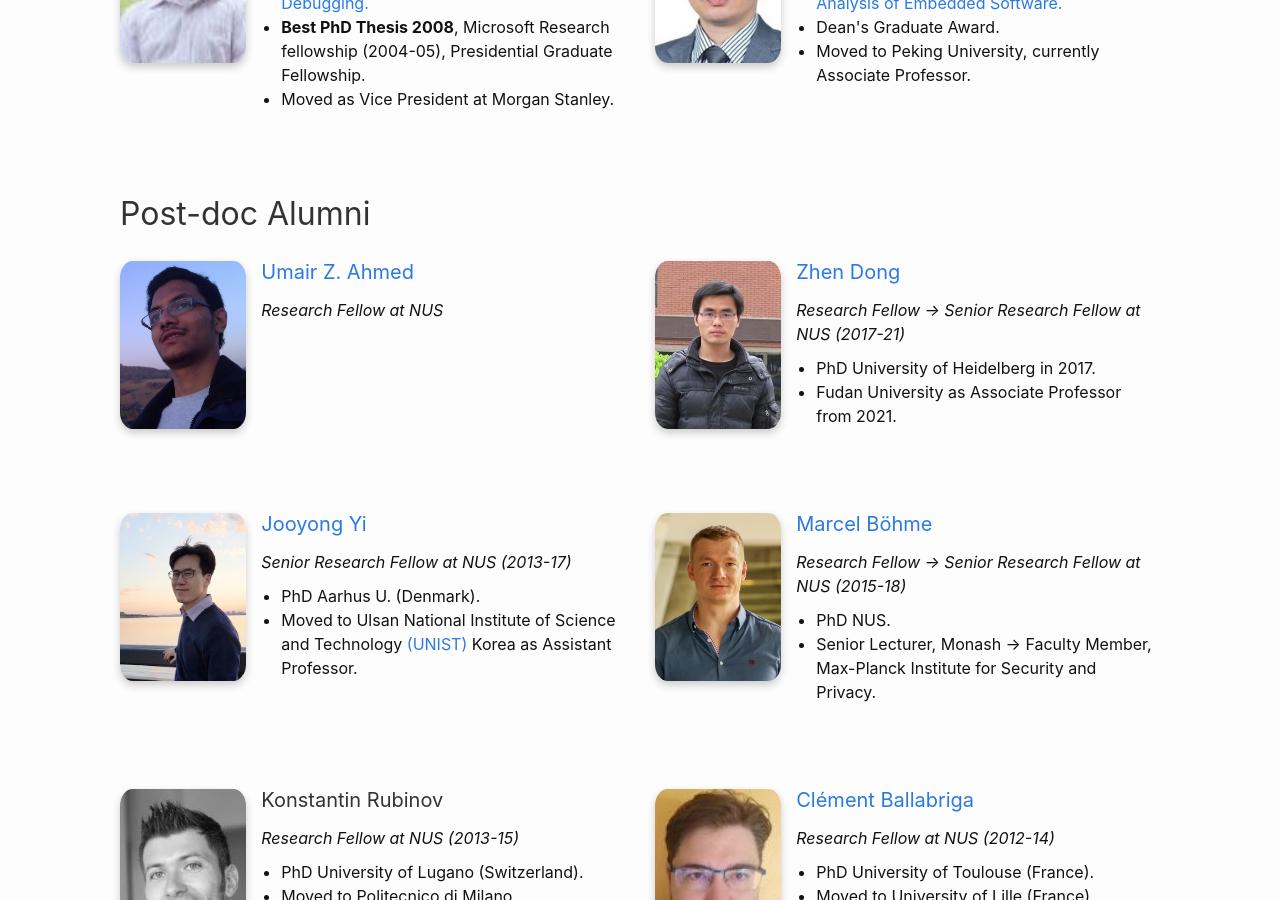
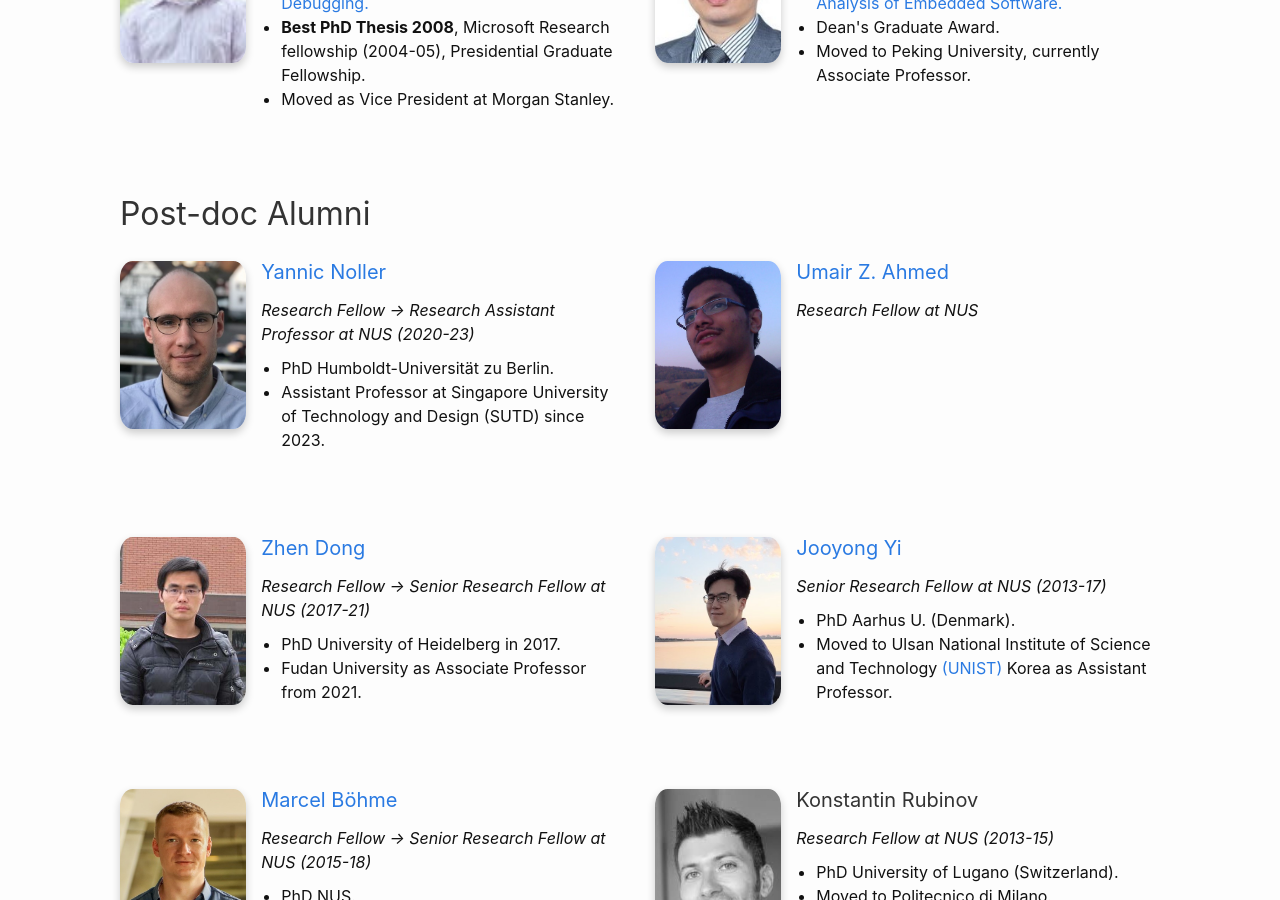
Before and after one commit to nus-tss/nus-tss.github.io, a Jekyll site: the page built from _pages/team.md, in a window 1280 px wide and 900 px high, scrolled down 4313 px. Built offline with Jekyll 4.4.1, drawn with Linux system fonts in a browser that asks for light colours; nearby versions of some CDN libraries; some of the changed text lies outside the part shown.

Commit message:
moved Yannic to postdoc alumni

```diff
--- a/_data/team/postdoc-alumni.yml
+++ b/_data/team/postdoc-alumni.yml
@@ -1,3 +1,11 @@
+- name: Yannic Noller
+  photo: yannic.jpeg
+  role-nus: Research Fellow -> Research Assistant Professor
+  time-nus: 2020-23
+  phd: Humboldt-Universität zu Berlin
+  next: Assistant Professor at Singapore University of Technology and Design (SUTD) since 2023
+  website: https://yannicnoller.github.io
+
 - name: Umair Z. Ahmed
   photo: umair.jpg
   role-nus: Research Fellow
--- a/_data/team/staff.yml
+++ b/_data/team/staff.yml
@@ -2,11 +2,6 @@
   photo: greg.jpg
   role: Research Assistant Professor
   website: https://www.comp.nus.edu.sg/~gregory/
-
-- name: Yannic Noller
-  photo: yannic.jpeg
-  role: Research Assistant Professor
-  website: https://yannicnoller.github.io/
 
 - name: Andreea Costea
   photo: andreea.jpg
```
